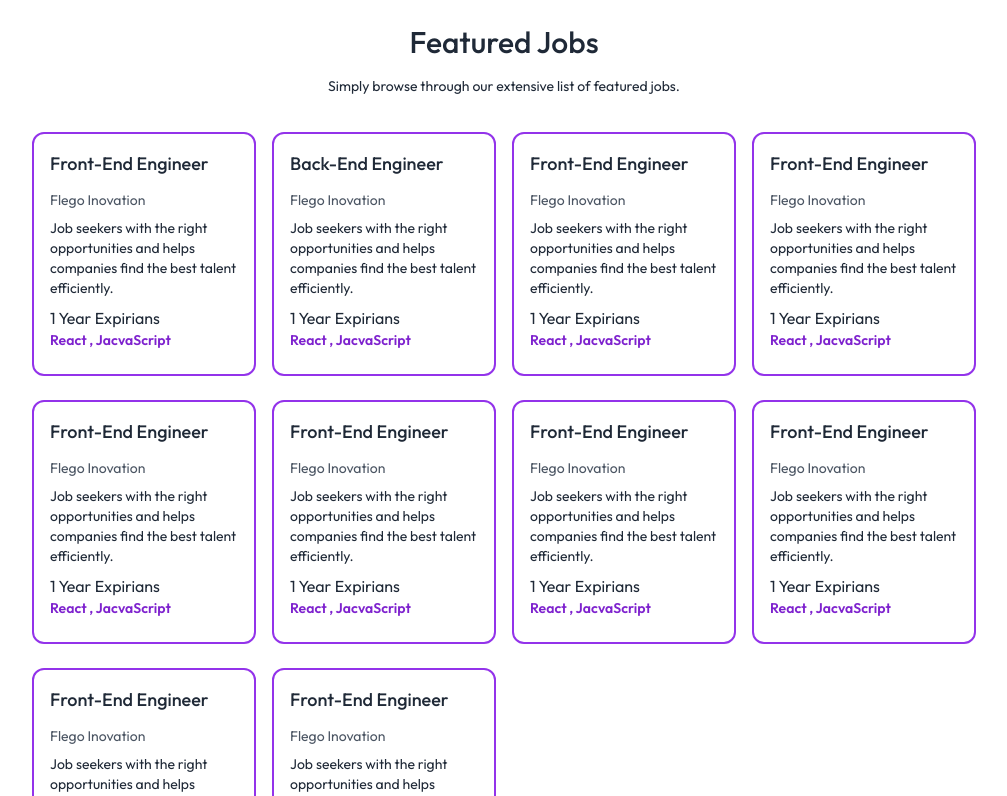
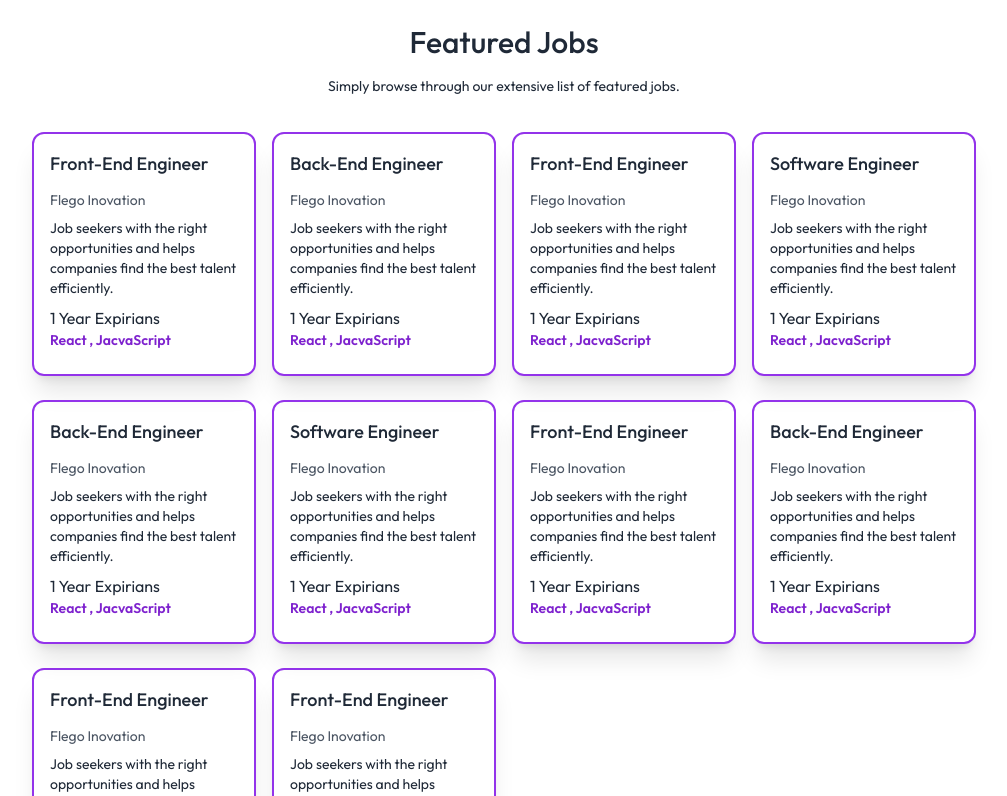
Before and after one commit to Anuda66/Work-Wave-job-posting, a React (Vite) app in the folder Client/: page / in a window 1280 px wide. Shown: the part 920-1716 px from the top of the page, without its empty margins (136-1143 px from the left). Built offline with nearby package versions, Linux system fonts and the light colour scheme.

Commit message:
Create job filtering section.

```diff
--- a/Client/src/App.jsx
+++ b/Client/src/App.jsx
@@ -35,7 +35,7 @@ function App() {
           <Route  path="/CVFormat" element={<CVFormat />} />
 
           <Route  path="/jobs" element={<Jobs />} />
-          <Route  path="/jobs/:catagary" element={<Jobs />} />
+          <Route  path="/jobs/:JobTitle" element={<Jobs />} />
           <Route  path="/AppliedToJob/:jobId" element={<ApplyToJob />} />
 
 
--- a/Client/src/Components/LatestJobs.jsx
+++ b/Client/src/Components/LatestJobs.jsx
@@ -13,7 +13,7 @@ function LatestJobs() {
      <p className='text-sm text-center stext-sm '>Simply browse through our extensive list of featured jobs.</p>
      <div className='grid w-full gap-4 px-3 pt-5 grid-cols-auto gap-y-6 sm:px-0'>
         {jobs.slice(0,10).map((item,index)=>(
-            <div onClick={()=>navigate(`/AppliedToJob/${item._id}`)} className='overflow-hidden  border-purple-600 border-2  cursor-pointer rounded-xl hover:translate-y-[-10px] transition-all duration-500'
+            <div onClick={()=>navigate(`/AppliedToJob/${item._id}`)} className='overflow-hidden  border-purple-600 border-2  cursor-pointer rounded-xl hover:translate-y-[-10px] transition-all duration-500 shadow-xl'
             key={index} >
                 <div className='p-4'>
                     <p className='pb-3 text-lg font-medium gray-800'>{item.JobTitle}</p>
--- a/Client/src/Components/SpacalityMeny.jsx
+++ b/Client/src/Components/SpacalityMeny.jsx
@@ -15,17 +15,19 @@ function SpacalityMeny() {
 
       <div className="flex w-full gap-4 pt-5 overflow-scroll sm:justify-center ">
         {specialityData.map((item, index) => (
+          <Link
+          onClick={() => scrollTo(0, 0)}
+          className="flex flex-col items-center flex-shrink-0 text-xs cursor-pointer hover:translate-y-[-10px] transition-all duration-500"
+          key={index}
+          to={`/jobs/${item.JobTitle}`}
+        >
           <div className="flex justify-center h-20 px-3 py-8 border-2 border-purple-700 rounded-2xl hover:shadow-2xl">
-            <Link
-              onClick={() => scrollTo(0, 0)}
-              className="flex flex-col items-center flex-shrink-0 text-xs cursor-pointer hover:translate-y-[-10px] transition-all duration-500"
-              key={index}
-              to={`/jobs/${item.specility}`}
-            >
+
               {/*<img className="w-16 mb-2 sm:w-24" src={item.image} alt="" />*/}
-              <p className="text-lg font-bold">{item.specility}</p>
-            </Link>
+              <p className="text-lg font-bold">{item.JobTitle}</p>
+
           </div>
+          </Link>
         ))}
       </div>
     </div>
--- a/Client/src/Context/AppContext.jsx
+++ b/Client/src/Context/AppContext.jsx
@@ -1,16 +1,16 @@
 import { createContext } from "react";
 import { jobs } from "../assets/assets";
 
-export const AppContext = createContext()
+export const AppContext = createContext();
 
-const AppContextProvider = (props)=>{
-const value = {
-        jobs
-    }
-return(
+const AppContextProvider = (props) => {
+  const value = {
+    jobs,
+  };
+  return (
     <AppContext.Provider value={value}>
-        {props.children}
+      {props.children}
     </AppContext.Provider>
-)
-}
-export default AppContextProvider
+  );
+};
+export default AppContextProvider;
--- a/Client/src/Pages/Jobs.jsx
+++ b/Client/src/Pages/Jobs.jsx
@@ -1,15 +1,18 @@
 import React, { useContext, useEffect, useState } from 'react'
-import { useParams } from 'react-router-dom'
+import { useNavigate, useParams } from 'react-router-dom'
 import {AppContext} from '../Context/AppContext'
+
+
 function Jobs() {
 
-  const {catagary} = useParams()
+  const {JobTitle} = useParams()
   const [filterJob, setFilterJob] = useState([])
   const {jobs} = useContext(AppContext)
+  const navigate = useNavigate()
 
   const applyFilter = () => {
-    if (catagary){
-      setFilterJob(jobs.filter(job => job.catagary === catagary))
+    if (JobTitle){
+      setFilterJob(jobs.filter(job => job.JobTitle === JobTitle))
     }
     else{
       setFilterJob(jobs)
@@ -18,10 +21,11 @@ function Jobs() {
 
   useEffect(()=>{
     applyFilter()
-  },[jobs.catagary])
+  },[jobs,JobTitle])
 
   return (
     <div>
+
       <p>Broude through the docotors speciality.</p>
       <div>
         <div>
@@ -31,14 +35,14 @@ function Jobs() {
           <p>Software Engineer</p>
           <p>QA Engineer</p>
         </div>
-        <div>
+        <div className='grid w-full gap-4 grid-cols-auto gap-y-6'>
           {
             filterJob.map((item,index)=>(
-              <div onClick={()=>navigate(`/AppliedToJob/${item._id}`)} className='overflow-hidden  border-purple-600 border-2  cursor-pointer rounded-xl hover:translate-y-[-10px] transition-all duration-500'
+              <div onClick={()=>navigate(`/AppliedToJob/${item._id}`)} className='overflow-hidden  border-purple-600 border-2  cursor-pointer rounded-xl hover:translate-y-[-10px] transition-all duration-500 shadow-lg'
               key={index} >
                   <div className='p-4'>
                       <p className='pb-3 text-lg font-medium gray-800'>{item.JobTitle}</p>
-                      <p className='pb-2 text-sm text-gray-600'>{item.companyName}</p>
+                      <p className='pb-2 text-base text-gray-600'>{item.companyName}</p>
                       <p className='pb-2 text-sm stext-sm'>{item.dis}</p>
                       <p>{item.requiremat}</p>
                       <p className='pb-2 text-sm font-semibold text-purple-700'>{item.techlnolegy}</p>
--- a/Client/src/assets/assets.js
+++ b/Client/src/assets/assets.js
@@ -31,28 +31,23 @@ export const assets = {
 
 export const specialityData = [
   {
-    _id:1,
-    specility: "Front-End Engineer",
+    JobTitle: "Front-End Engineer",
     image: specilityImage,
   },
   {
-    _id:2,
-    specility: "Back-End Engineer",
+    JobTitle: "Back-End Engineer",
     image: specilityImage,
   },
   {
-    _id:3,
-    specility: "Full Stack Engineer",
+    JobTitle: "Full Stack Engineer",
     image: specilityImage,
   },
   {
-    _id:4,
-    specility: "Software Engineer",
+    JobTitle: "Software Engineer",
     image: specilityImage,
   },
   {
-    _id:5,
-    specility: "QA Engineer",
+    JobTitle: "QA Engineer",
     image: specilityImage,
   },
 ];
@@ -84,7 +79,7 @@ export const jobs = [
   },
   {
     _id: "job4",
-    JobTitle: "Front-End Engineer",
+    JobTitle: "Software Engineer",
     companyName:'Flego Inovation',
     dis: "Job seekers with the right opportunities and helps companies find the best talent efficiently.",
     requiremat:'1 Year Expirians',
@@ -92,7 +87,7 @@ export const jobs = [
   },
   {
     _id: "job5",
-    JobTitle: "Front-End Engineer",
+    JobTitle: "Back-End Engineer",
     companyName:'Flego Inovation',
     dis: "Job seekers with the right opportunities and helps companies find the best talent efficiently.",
     requiremat:'1 Year Expirians',
@@ -100,7 +95,7 @@ export const jobs = [
   },
   {
     _id: "job6",
-    JobTitle: "Front-End Engineer",
+    JobTitle: "Software Engineer",
     companyName:'Flego Inovation',
     dis: "Job seekers with the right opportunities and helps companies find the best talent efficiently.",
     requiremat:'1 Year Expirians',
@@ -115,7 +110,7 @@ export const jobs = [
     techlnolegy: "React , JacvaScript",
   },{
     _id: "job8",
-    JobTitle: "Front-End Engineer",
+    JobTitle: "Back-End Engineer",
     companyName:'Flego Inovation',
     dis: "Job seekers with the right opportunities and helps companies find the best talent efficiently.",
     requiremat:'1 Year Expirians',
@@ -155,7 +150,23 @@ export const jobs = [
   },
   {
     _id: "job13",
+    JobTitle: "Full Stack Engineer",
+    companyName:'ILAB Inovation',
+    dis: "Job seekers with the right opportunities and helps companies find the best talent efficiently.",
+    requiremat:'1 Year Expirians',
+    techlnolegy: "React , JacvaScript",
+  },
+  {
+    _id: "job13",
     JobTitle: "Front-End Engineer",
+    companyName:'Flego Inovation',
+    dis: "Job seekers with the right opportunities and helps companies find the best talent efficiently.",
+    requiremat:'1 Year Expirians',
+    techlnolegy: "React , JacvaScript",
+  },
+  {
+    _id: "job13",
+    JobTitle: "QA Engineer",
     companyName:'Flego Inovation',
     dis: "Job seekers with the right opportunities and helps companies find the best talent efficiently.",
     requiremat:'1 Year Expirians',
```
